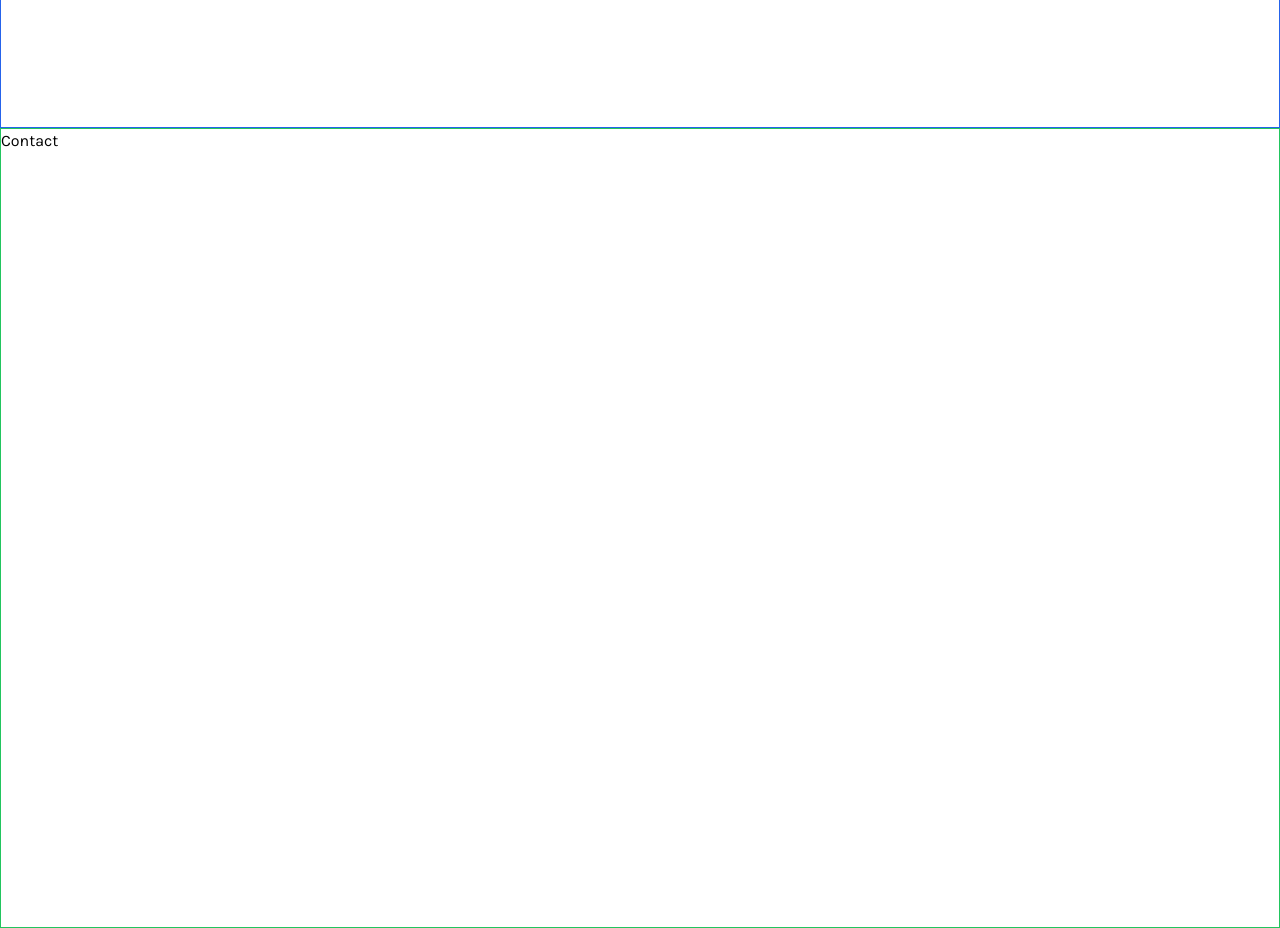
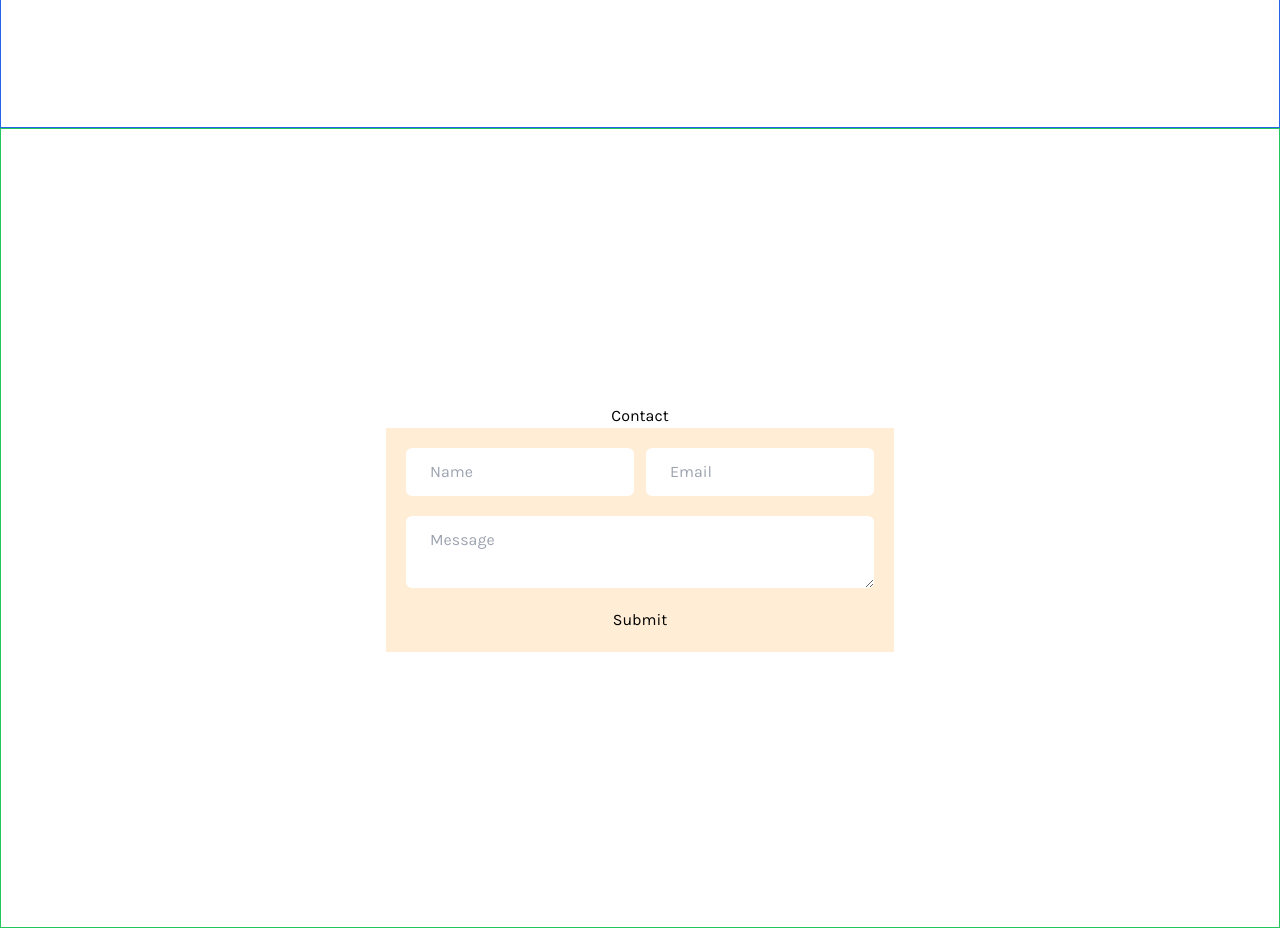
Before and after one commit to whiskey711/my-website-app, a Next.js app: page / in a window 1280 px wide. Shown: the part 2340-3268 px from the top of the page. Built offline with nearby package versions, Linux system fonts and the light colour scheme; a web font is replaced by a local one.

Commit message:
add no function form to submit message

```diff
--- a/components/Contact.js
+++ b/components/Contact.js
@@ -1,7 +1,22 @@
 export default function Contact() {
   return (
-    <div className="border border-green-500 min-h-screen">
-      Contact
+    <div className="border border-green-500 min-h-screen flex flex-col justify-center items-center">
+      <h1>Contact</h1>
+      <form className="flex flex-col space-y-5 bg-orange-100 p-5">
+        <div className="space-x-3">
+          <input
+            type="text"
+            className="contactInput"
+            placeholder="Name"></input>
+          <input
+            type="email"
+            className="contactInput"
+            placeholder="Email"></input>
+        </div>
+
+        <textarea className="contactInput" placeholder="Message"></textarea>
+        <button>Submit</button>
+      </form>
     </div>
   );
 }
--- a/styles/globals.css
+++ b/styles/globals.css
@@ -11,3 +11,9 @@
     font-family: 'Karla', sans-serif;
   }
 }
+
+@layer components {
+  .contactInput {
+    @apply outline-none px-6 py-3 rounded-md focus:border-b-2 border-amber-300 transition
+  }
+}
```
